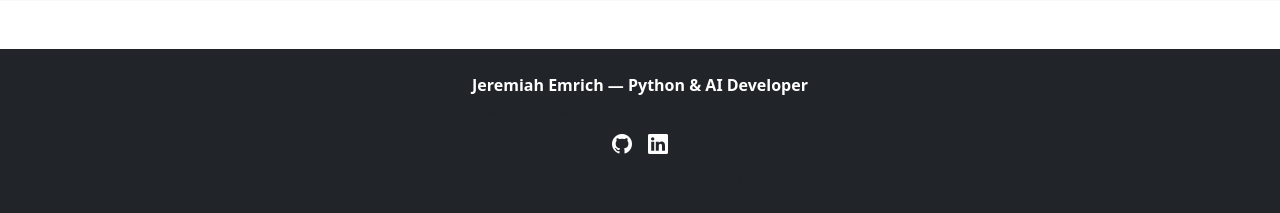
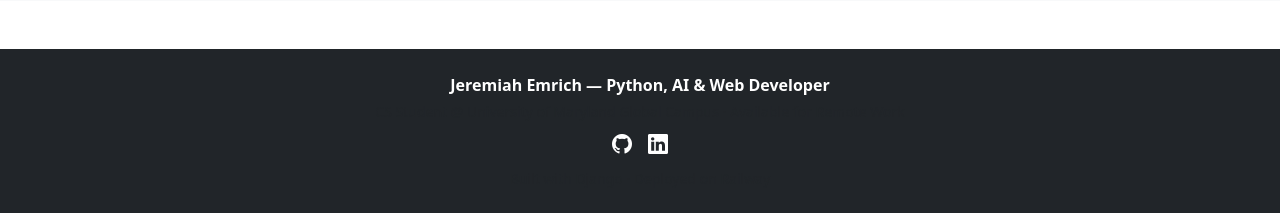
Before and after one commit to jemrich18/Portfolio, a Django app: template portfolio_app/templates/portfolio_app/home.html in a window 1280 px wide. Shown: the part 932-1145 px from the top of the page. Run offline with Django 5.2, Linux system fonts and the light colour scheme; the template is opened without the code that fills it, so the values that code supplies are empty; parts of the project's set-up code (start-up, migrations or seed data) failed here and were passed over.

Commit message:
fixed small typo

```diff
--- a/portfolio_app/templates/portfolio_app/base.html
+++ b/portfolio_app/templates/portfolio_app/base.html
@@ -4,7 +4,7 @@
 <head>
     <meta charset="UTF-8">
     <meta name="viewport" content="width=device-width, initial-scale=1.0">
-    <title>{% block title %}Jeremiah Emrich | Python, AI & Developer{% endblock %}</title>
+    <title>{% block title %}Jeremiah Emrich | Python, AI &  Web Developer{% endblock %}</title>
     <link href="https://cdn.jsdelivr.net/npm/bootstrap@5.3.0/dist/css/bootstrap.min.css" rel="stylesheet">
     <link href="https://cdn.jsdelivr.net/npm/bootstrap-icons@1.10.5/font/bootstrap-icons.css" rel="stylesheet">
 </head>
@@ -52,7 +52,7 @@
 
 <footer class="bg-dark text-white py-4 mt-5">
     <div class="container text-center">
-        <p class="mb-1 fw-bold">Jeremiah Emrich — Python & AI Developer</p>
+        <p class="mb-1 fw-bold">Jeremiah Emrich — Python, AI & Web Developer</p>
         <p class="mb-2 text-muted small">CS Student @ University of Maryland Global Campus · Available for Remote Work</p>
         <div class="d-flex justify-content-center gap-3 mb-2">
             <a href="https://github.com/jemrich18" target="_blank" class="text-white"><i class="bi bi-github fs-5"></i></a>
```
